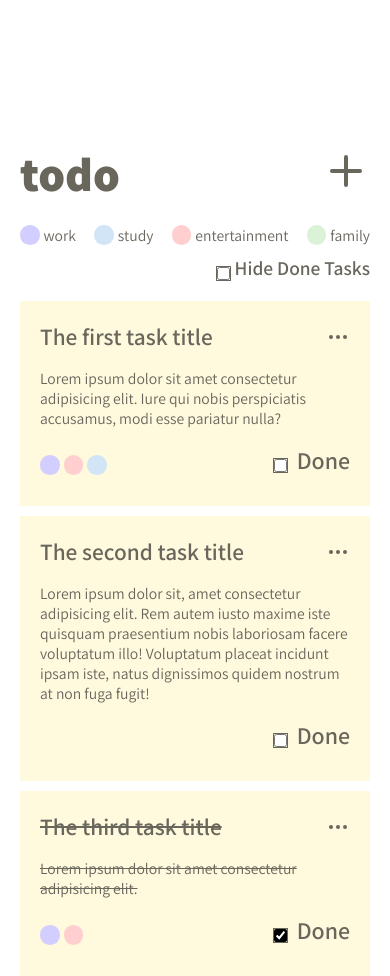
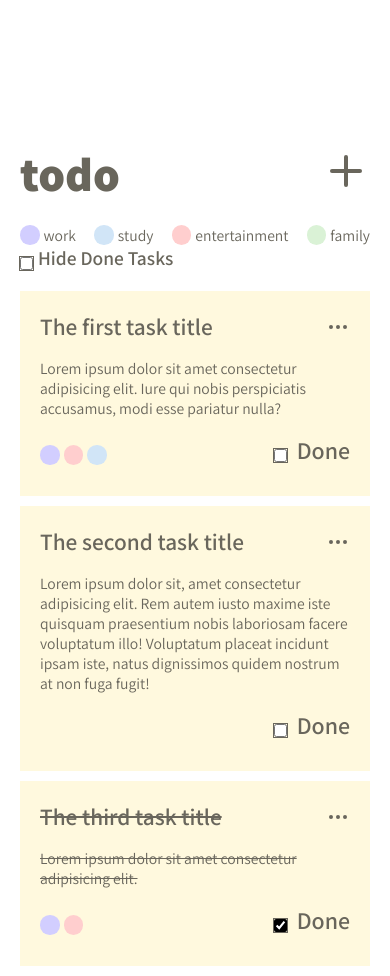
Before and after one commit to AEnedahg/todo, a React (Vite) app: page /dashboard in a window 390 px wide. Built offline with nearby package versions, Linux system fonts and the light colour scheme.

Commit message:
Update AsideFormMobile.tsx

```diff
--- a/src/routes/-components/shared/AsideFormMobile/AsideFormMobile.tsx
+++ b/src/routes/-components/shared/AsideFormMobile/AsideFormMobile.tsx
@@ -13,7 +13,7 @@ export default function AsideFormMobile () : ReactNode {
     const hideCompleted = useTodoStore((state) => state.hideCompleted);
 
     return (
-        <form className={styles.formAside}>
+        <form className={styles.formAsideMobile}>
             <input type="checkbox" id="hide-done" checked={hideCompleted} onClick={toggleHideCompleted}/>
             <label className={styles.label} htmlFor="hide-done">Hide Done Tasks</label>
         </form>
```
